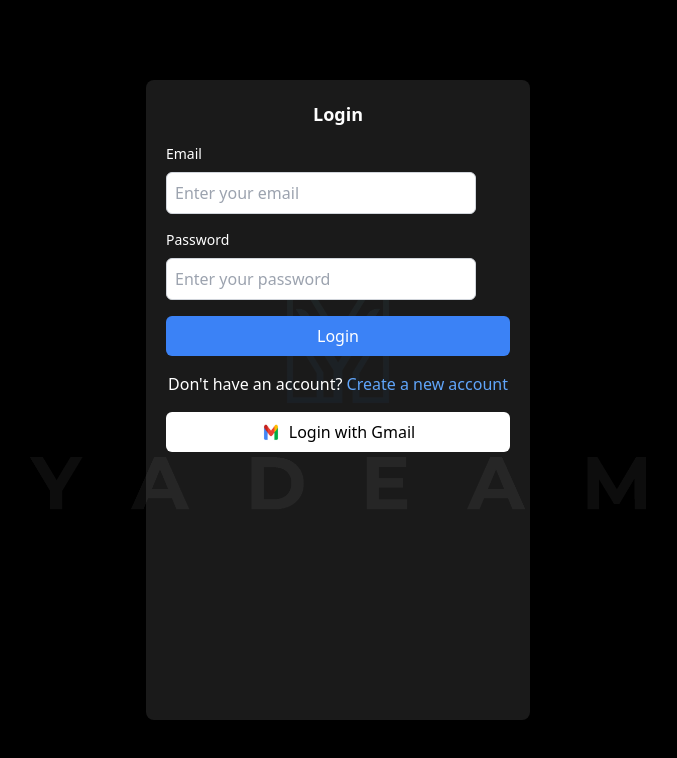
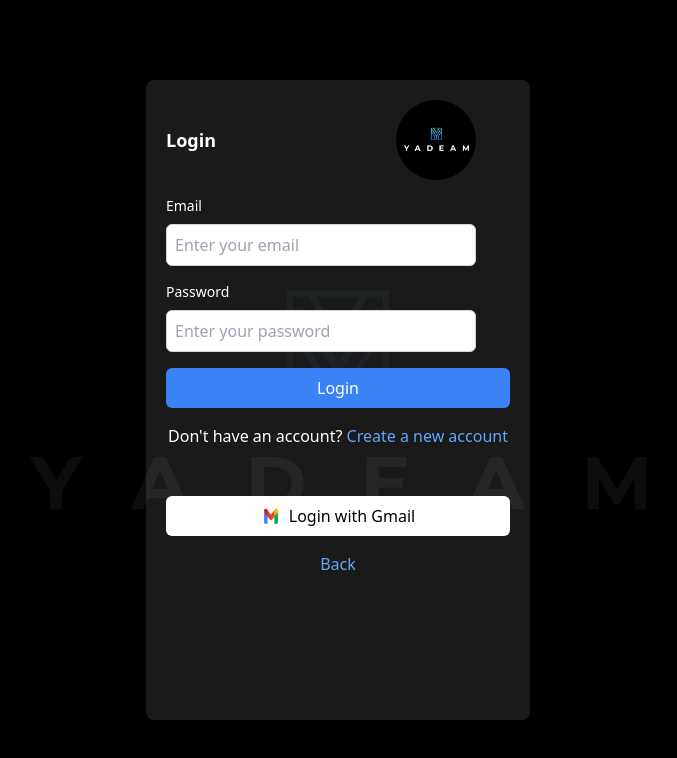
Before and after one commit to pouryaZeidi/Yadeam-Co, a Next.js app: page /login in a window 1280 px wide. Shown: the top 758 px of the page, without its empty margins (302-979 px from the left). Built offline with nearby package versions, Linux system fonts and the light colour scheme.

Commit message:
build fav icone

```diff
--- a/src/pages/_document.tsx
+++ b/src/pages/_document.tsx
@@ -3,7 +3,9 @@ import { Html, Head, Main, NextScript } from "next/document";
 export default function Document() {
   return (
     <Html lang="en">
-      <Head />
+      <Head>
+        <link rel="icon" href="/favicon.ico" type="image/x-icon" />
+      </Head>
       <body className="antialiased">
         <Main />
         <NextScript />
--- a/src/pages/login.tsx
+++ b/src/pages/login.tsx
@@ -17,9 +17,11 @@ const Login = () => {
       <div className="absolute inset-0 bg-black opacity-95"></div>
 
       {/* محتوای لاگین */}
-      <div className="relative text-black w-[75%] sm:w-[65%]  md:w-[60%] lg:w-[30%] h-[80%] bg-white bg-opacity-10 backdrop-filter backdrop-blur-xs rounded-lg flex flex-col p-5 space-y-4">
-        <h2 className="text-center text-lg font-semibold text-white">Login</h2>
-
+      <div className="relative text-black w-[75%] sm:w-[65%] md:w-[60%] lg:w-[30%] h-[80%] bg-white bg-opacity-10 backdrop-filter backdrop-blur-xs rounded-lg flex flex-col p-5 space-y-4">
+        <div className=' flex justify-between items-center w-[90%]'>
+        <h2 className="text-center text-lg font-bold text-white">Login</h2>
+        <img src="/YadeamLinkedInPageLogo.png" alt="" className='rounded-full w-[80px] ' />
+        </div>
         <InputComponent
           type='email'
           placeholder='Enter your email'
@@ -50,10 +52,17 @@ const Login = () => {
 
         {/* دکمه ورود با Gmail در انتهای فرم */}
         <div className="mt-auto">
-          <button className="flex items-center justify-center bg-white text-black p-2 rounded-md hover:scale-105 hover:transition-all w-full">
+          <button className="flex items-center justify-center bg-white text-black p-2 rounded-md hover:scale-105 hover:transition-all w-full mt-8">
             <img src="/gmail.png" alt="Google Icon" className="mr-2 w-5 h-5" />
             Login with Gmail
           </button>
+        </div>
+
+        {/* دکمه بازگشت */}
+        <div className="md:mt-14 text-center">
+          <Link href="/" className="text-blue-400 hover:underline">
+            Back
+          </Link>
         </div>
       </div>
     </div>
```
Also changed, not shown: public/Yadeam Favicon.png (deleted), 1 other file (tests, documents, lock files or other folders).
